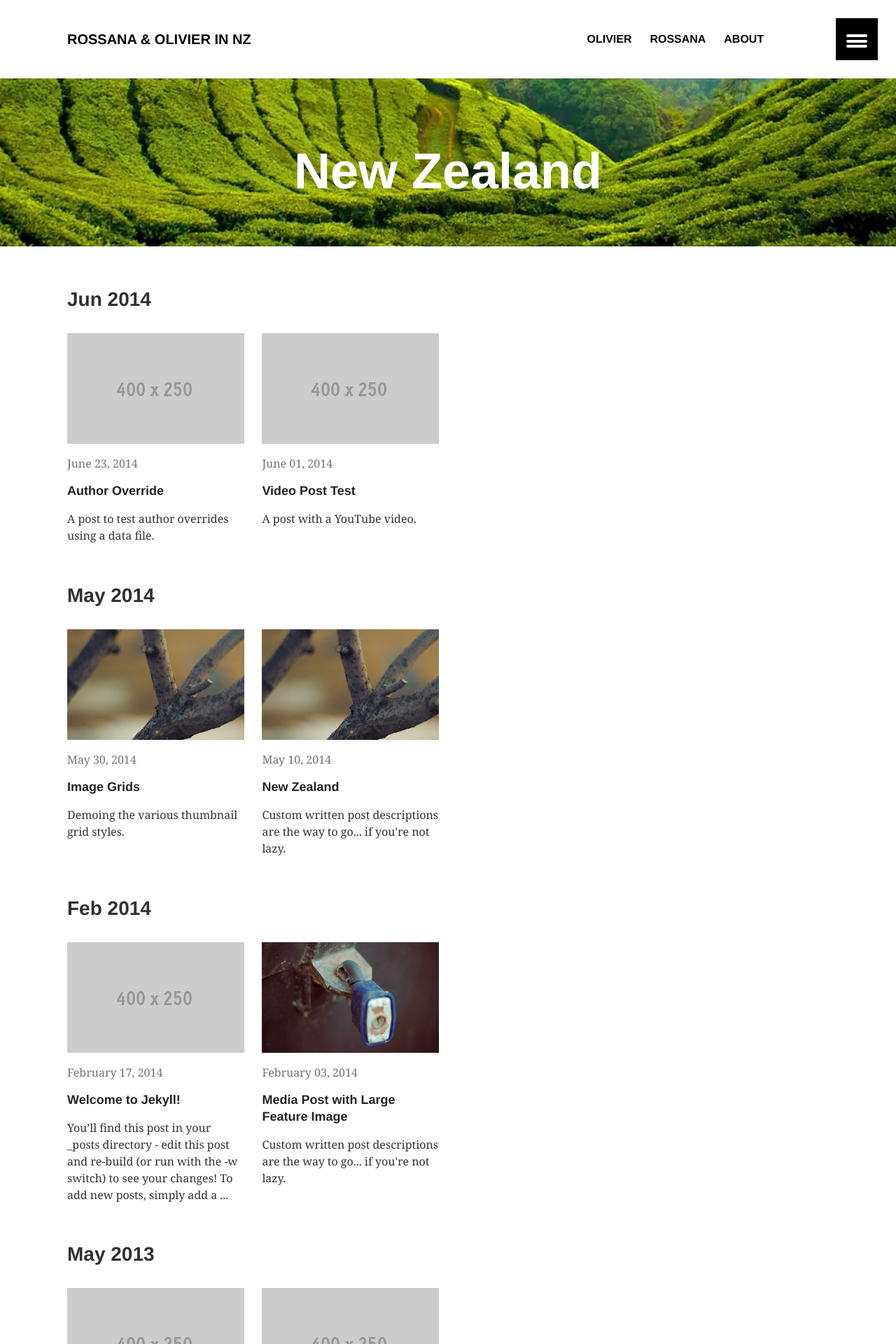
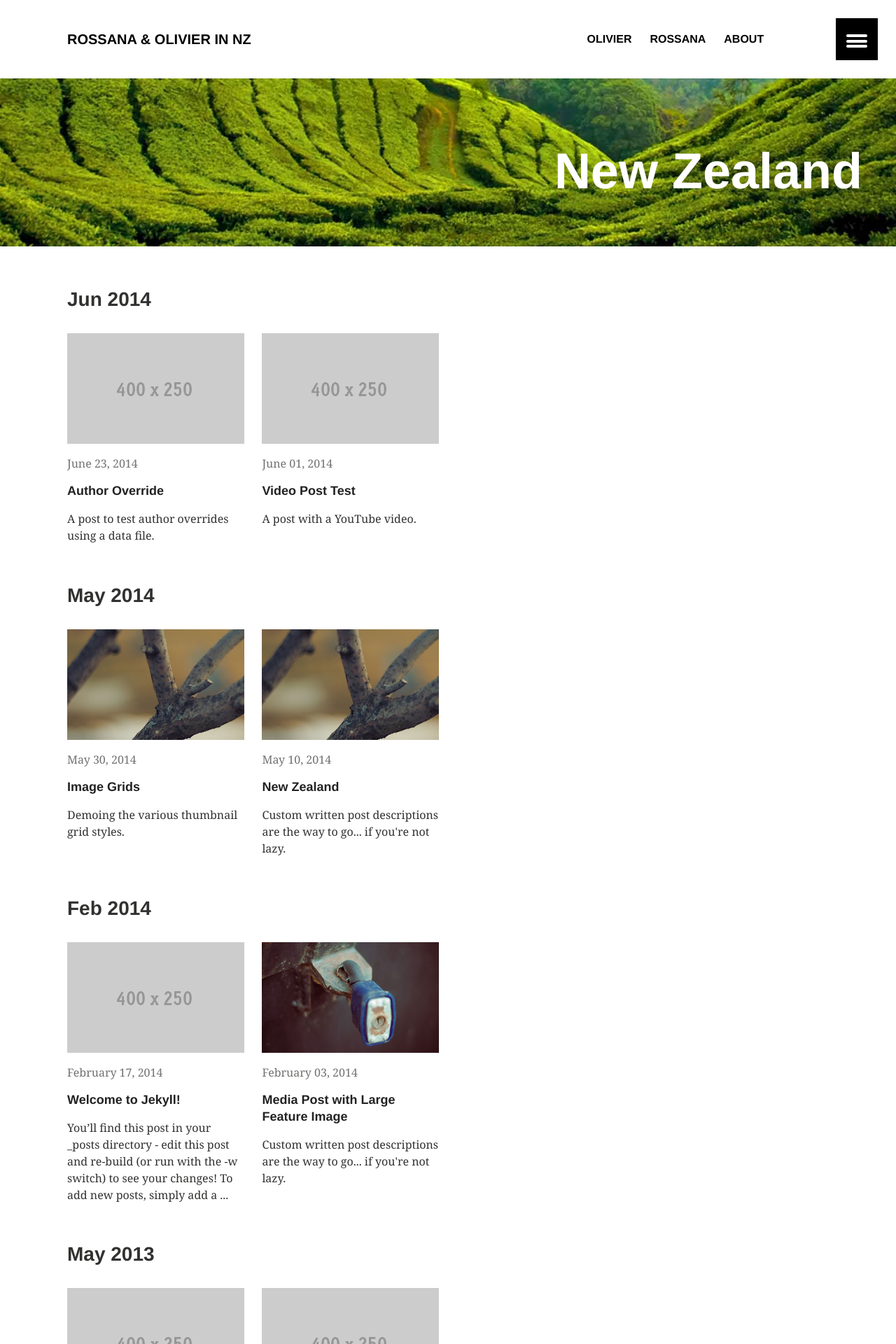
Before and after one commit to rokiwi/old, a Jekyll site: the page built from index.md, in a window 1280 px wide. Shown: the top 1920 px of the page at 70% size. Built offline with Jekyll 4.4.1, drawn with Linux system fonts in a browser that asks for light colours.

Commit message:
Main title layout

```diff
--- a/_layouts/home.html
+++ b/_layouts/home.html
@@ -51,7 +51,7 @@
 
     {% if page.image.feature %}
     <div class="page-lead" style="background-image:url({{ site.url }}/images/{{ page.image.feature }})">
-      <div class="wrap page-lead-content">
+      <div class="wrap page-lead-content" style="max-width: none; text-align: right;" >
         <h1>New Zealand</h1>
       </div><!-- /.page-lead-content -->
     </div><!-- /.page-lead -->
```
